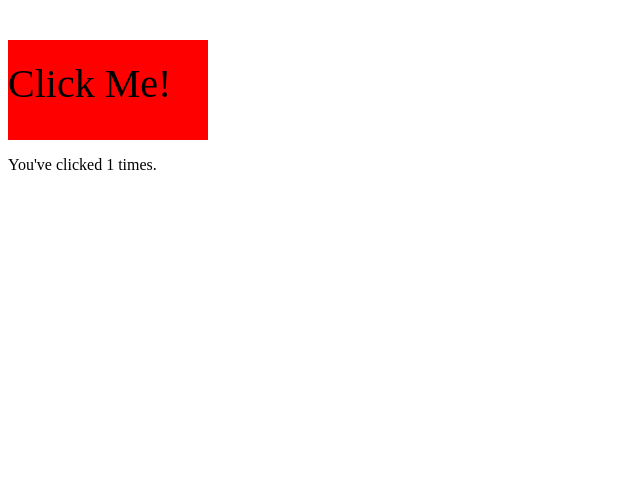
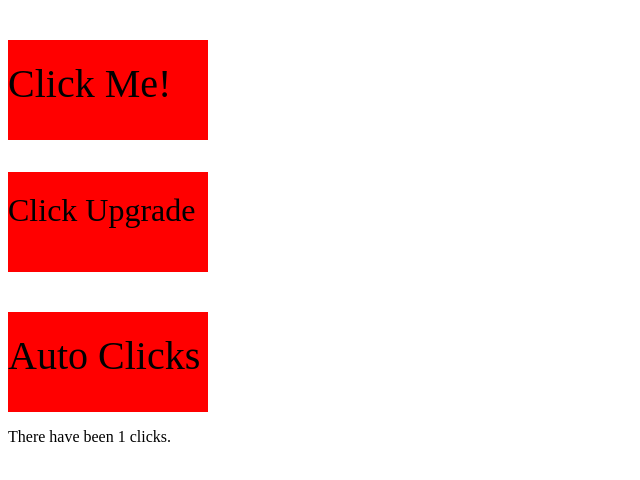
Before and after one commit to elfirl/idle-game, a plain HTML site: page index.html in a window 1280 px wide. Both pictures are taken after a click on the element "Click Me!". Shown: the whole page, without its empty margins (0-640 px from the left). Drawn offline with nearby package versions, Linux system fonts and the light colour scheme.

Commit message:
All of the core logic is working.

```diff
--- a/assets/scripts/javascript.js
+++ b/assets/scripts/javascript.js
@@ -1,20 +1,36 @@
-var numberOfClicks = 0;
+var gameData = {
+	numberOfClicks: 0,
+	multiplier: 1,
+	autoClicks: 0,
+};
 
-$( document ).ready(function() {
+$(document).ready(function() {
 
 	// Display initial clicks on page load.
-	$(".total-clicks").text(numberOfClicks);
+	$(".total-clicks").text(gameData.numberOfClicks);
 
     // Update the number of clicks, and show it on the page.
-    $(".rectangle").on("click" , function() {
-    	numberOfClicks = numberOfClicks + 1;
-    	$(".total-clicks").text(numberOfClicks);
+    $(".click-button").on("click", function(event) {
+    	gameData.numberOfClicks = gameData.numberOfClicks + gameData.multiplier;
+    	$(".total-clicks").text(gameData.numberOfClicks);
     });
 
+    // Upgrades the number of clicks you get when you "Click me!".
+    $(".upgrade-button").on("click", function(event) {
+    	gameData.multiplier++;
+    });
 
+    // Increases autoClicks when the button is pressed.
+    $(".auto-clicks-button").on("click", function(event) {
+    	gameData.autoClicks++;
+    	console.log(gameData.autoClicks);
+    })
 
-
-
+	function totalAll() {
+		gameData.numberOfClicks = gameData.numberOfClicks + gameData.autoClicks;
+		$(".total-clicks").text(gameData.numberOfClicks);
+	}
+	setInterval(totalAll, 1000);
 
 
 
--- a/assets/scss/styles.scss
+++ b/assets/scss/styles.scss
@@ -1,10 +1,15 @@
-.rectangle {
+.click-button, .upgrade-button, .auto-clicks-button {
 	width: 200px;
 	height: 100px;
 	background: red;
 }
 
-.click-me {
+.click-me, .auto-clicks {
 	font-size: 2.5em;
 	padding-top: 10%;
 }
+
+.upgrade-me {
+	font-size: 2em;
+	padding-top: 10%;
+}
--- a/index.html
+++ b/index.html
@@ -9,12 +9,20 @@
 	</head>
 	<body>
 
-		<div class="rectangle">
+		<div class="click-button">
 			<p class="click-me">Click Me!</p>
 		</div>
 
+		<div class="upgrade-button">
+			<p class="upgrade-me">Click Upgrade</p>
+		</div>
+
+		<div class="auto-clicks-button">
+			<p class="auto-clicks">Auto Clicks</p>
+		</div>
+
 		<div>
-			<p>You've clicked <span class="total-clicks"></span> times.</p>
+			<p>There have been <span class="total-clicks"></span> clicks.</p>
 		</div>
 
 	</body>
```
Also changed, not shown: assets/styles/styles.css, 1 other file.
